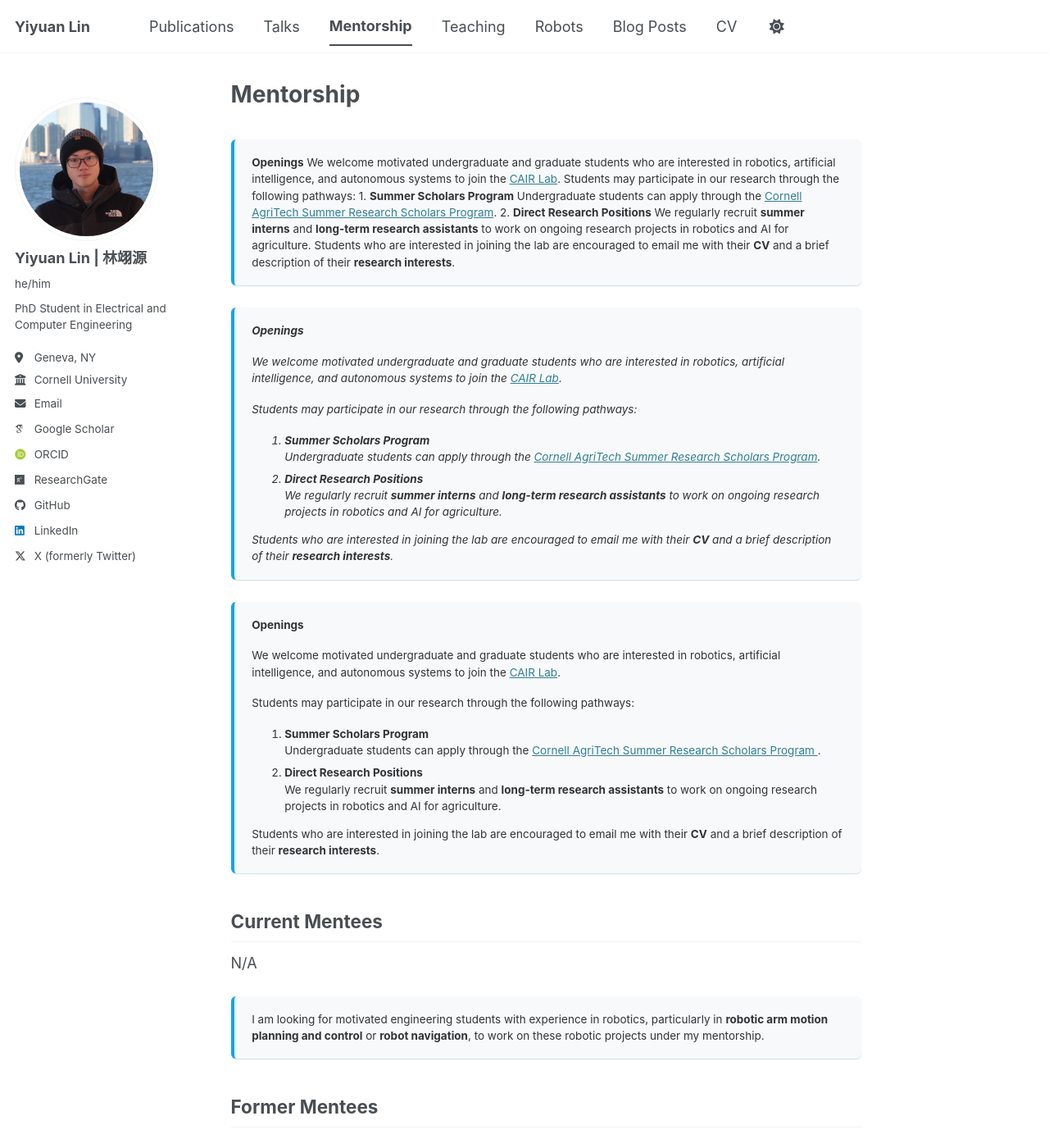
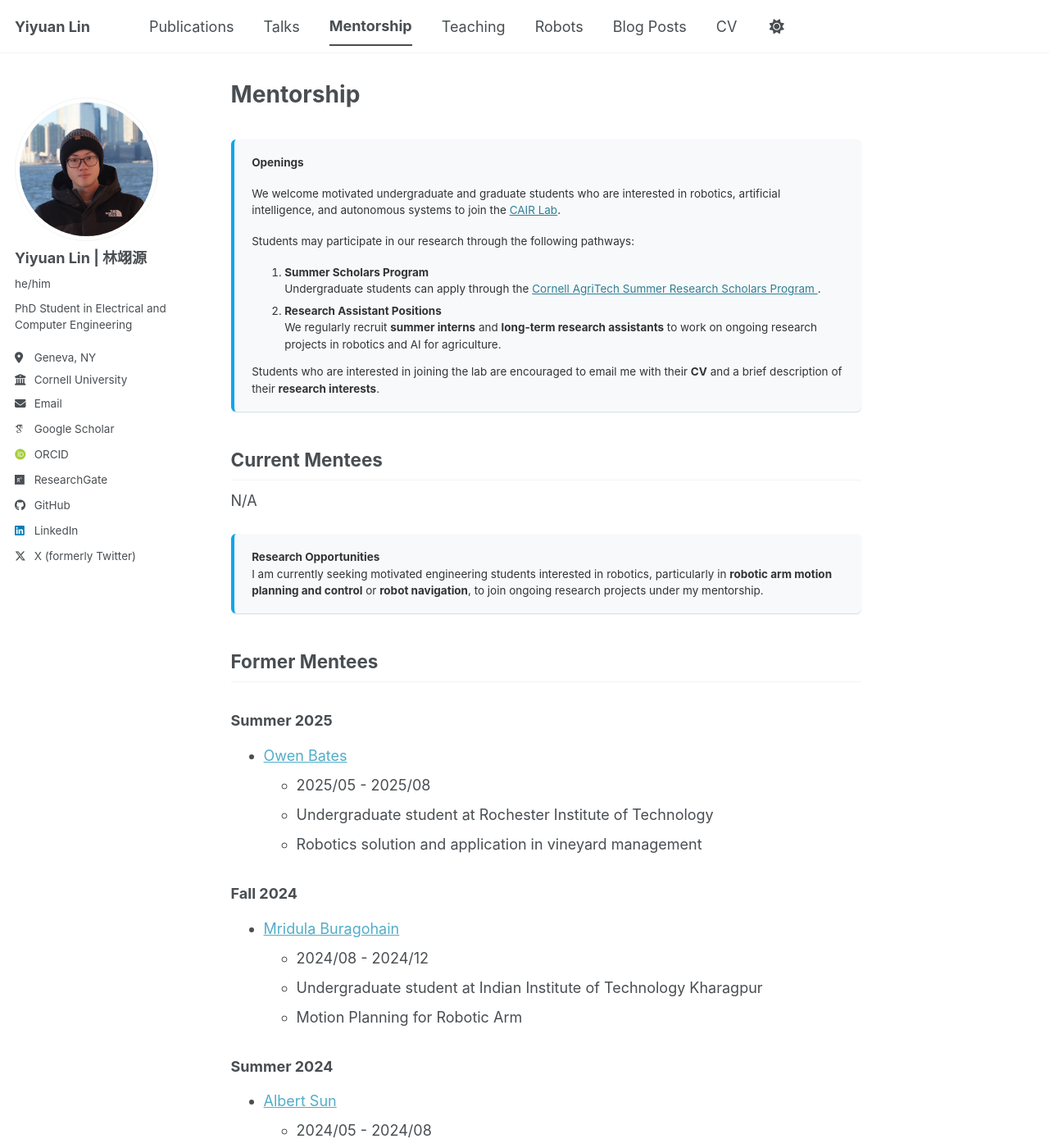
Before and after one commit to YiyuanLinXX/YiyuanLinXX.github.io, a Jekyll site: the page built from _pages/mentorship.md, in a window 1280 px wide and 1400 px high. Shown: the whole window at 82% size. Built offline with Jekyll 4.4.1, drawn with Linux system fonts in a browser that asks for light colours; some web fonts are replaced; a script bundle is joined from its source files by our own code; library files that are not in the unit come from our copies.

Commit message:
update ads

```diff
--- a/_pages/mentorship.md
+++ b/_pages/mentorship.md
@@ -5,43 +5,6 @@ author_profile: true
 redirect_from:
   - /mentee
 ---
-
-<div class="notice--info">
-
-<strong>Openings</strong>
-
-We welcome motivated undergraduate and graduate students who are interested in robotics, artificial intelligence, and autonomous systems to join the <a href="https://www.cair.cornell.edu/">CAIR Lab</a>.
-
-Students may participate in our research through the following pathways:
-
-1. <strong>Summer Scholars Program</strong>
-   Undergraduate students can apply through the <a href="https://cals.cornell.edu/cornell-agritech/our-expertise/student-programs/summer-scholars">Cornell AgriTech Summer Research Scholars Program</a>.
-
-2. <strong>Direct Research Positions</strong>
-   We regularly recruit <strong>summer interns</strong> and <strong>long-term research assistants</strong> to work on ongoing research projects in robotics and AI for agriculture.
-
-Students who are interested in joining the lab are encouraged to email me with their <strong>CV</strong> and a brief description of their <strong>research interests</strong>.
-
-</div>
-
-
-
-
-> **Openings**
->
-> We welcome motivated undergraduate and graduate students who are interested in robotics, artificial intelligence, and autonomous systems to join the [CAIR Lab](https://www.cair.cornell.edu/).
->
-> Students may participate in our research through the following pathways:
->
-> 1. **Summer Scholars Program**
->    Undergraduate students can apply through the [Cornell AgriTech Summer Research Scholars Program](https://cals.cornell.edu/cornell-agritech/our-expertise/student-programs/summer-scholars).
->
-> 2. **Direct Research Positions**
->    We regularly recruit **summer interns** and **long-term research assistants** to work on ongoing research projects in robotics and AI for agriculture.
->
-> Students who are interested in joining the lab are encouraged to email me with their **CV** and a brief description of their **research interests**.
-{: .notice--info}
-
 
 <div class="notice--info">
 
@@ -64,7 +27,7 @@ Cornell AgriTech Summer Research Scholars Program
 </li>
 
 <li>
-<strong>Direct Research Positions</strong><br>
+<strong>Research Assistant Positions</strong><br>
 We regularly recruit <strong>summer interns</strong> and <strong>long-term research assistants</strong> to work on ongoing research projects in robotics and AI for agriculture.
 </li>
 </ol>
@@ -81,7 +44,8 @@ Students who are interested in joining the lab are encouraged to email me with t
 N/A
 
 <div class="notice--info">
-I am looking for motivated engineering students with experience in robotics, particularly in <strong>robotic arm motion planning and control</strong> or <strong>robot navigation</strong>, to work on these robotic projects under my mentorship.
+<strong>Research Opportunities</strong><br>
+I am currently seeking motivated engineering students interested in robotics, particularly in <strong>robotic arm motion planning and control</strong> or <strong>robot navigation</strong>, to join ongoing research projects under my mentorship.
 </div>
 
 ## Former Mentees
```
Also changed, not shown: _pages/about.md (+5 -0 lines).
